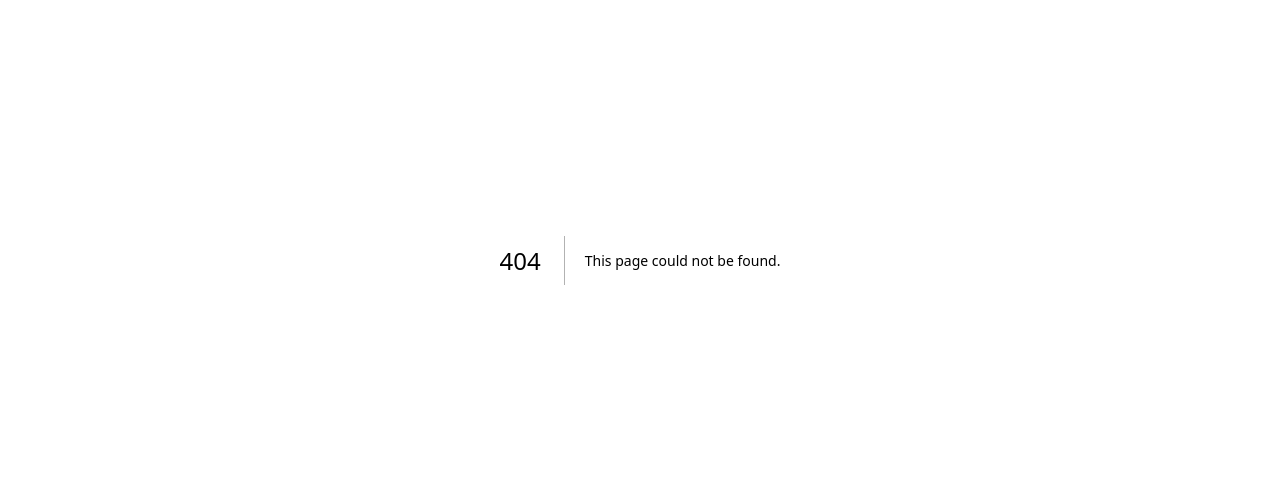
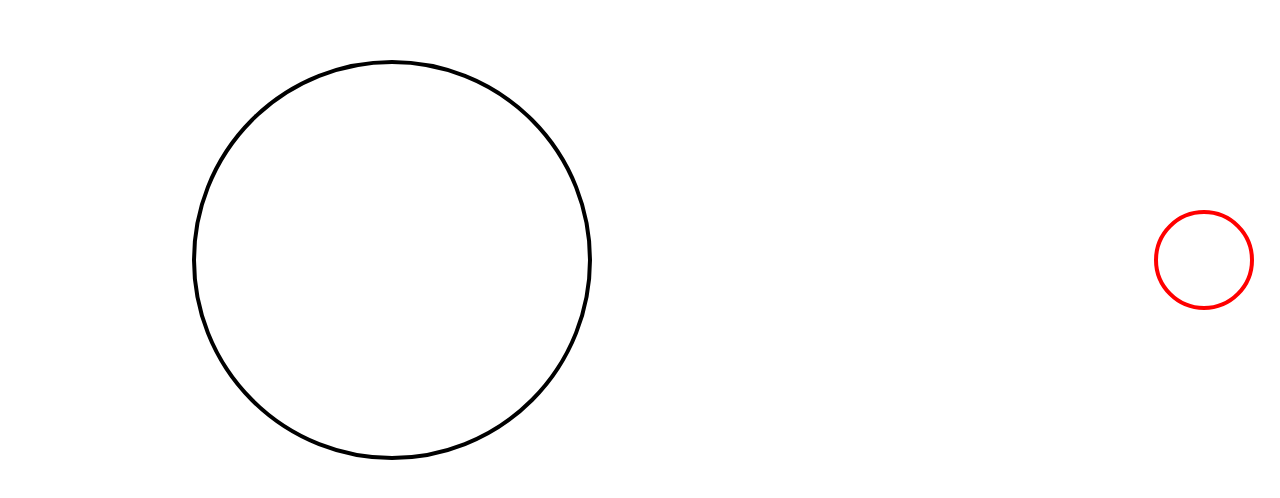
Before and after one commit to LikeLionSCH/Festival, a Next.js app: page /fitCircle in a window 1280 px wide. Before the commit this address had no page. Shown: the part 140-638 px from the top of the page. Built offline with nearby package versions, Linux system fonts and the light colour scheme.

Commit message:
update: 원 맞추기 게임 추가

```diff
--- a/package.json
+++ b/package.json
@@ -14,6 +14,8 @@
     "@emotion/styled": "^11.14.0",
     "@mui/material": "^7.1.0",
     "axios": "^1.9.0",
+    "canvas-confetti": "^1.9.3",
+    "dayjs": "^1.11.13",
     "jotai": "^2.12.3",
     "next": "15.2.4",
     "react": "^19.0.0",
@@ -21,6 +23,7 @@
   },
   "devDependencies": {
     "@eslint/eslintrc": "^3",
+    "@types/canvas-confetti": "^1.9.0",
     "@types/node": "^20",
     "@types/react": "^19",
     "@types/react-dom": "^19",
--- /dev/null
+++ b/src/app/fitCircle/page.tsx
@@ -0,0 +1,154 @@
+"use client"
+
+import { Stack } from "@mui/material"
+import { useState } from "react"
+import styles from "./page.module.css"
+import confetti from "canvas-confetti"
+
+export default function FitCircle() {
+  const [targetSize, setTargetSize] = useState(400)
+  const [circleSize, setCircleSize] = useState(100)
+  const [position, setPosition] = useState("98")
+  const [movingStartTime, setMovingStartTime] = useState<Date | null>(null)
+  const [isMoving, setIsMoving] = useState(false)
+  const [step, setStep] = useState(1)
+
+  function moveCircle() {
+    setPosition("0")
+    setMovingStartTime(new Date())
+    setIsMoving(true)
+  }
+
+  function stopCircle() {
+    if (!movingStartTime) return
+    if (!isMoving) return
+    setIsMoving(false)
+    const movingEndTime = new Date()
+    const movingTime = movingEndTime.getTime() - movingStartTime.getTime()
+    const movingDistance = (movingTime / 10) * -1 + circleSize
+    const newPosition = parseFloat(position) + movingDistance
+
+    setPosition(newPosition.toString())
+
+    const targetCircleCenter = targetSize / 2 + global.window.innerWidth * 0.15
+    const circleCenter =
+      (global.window.innerWidth * newPosition) / 100 - circleSize / 2
+
+    if (
+      targetCircleCenter + targetSize / 2 >= circleCenter + circleSize / 2 &&
+      targetCircleCenter - targetSize / 2 <= circleCenter - circleSize / 2
+    ) {
+      firework()
+      setTimeout(() => {
+        resetCircle()
+        changeStep(step + 1)
+      }, 1000)
+    }
+  }
+
+  function resetCircle() {
+    setTargetSize(400)
+    setCircleSize(100)
+    setPosition("98")
+    setMovingStartTime(null)
+    setIsMoving(false)
+    setStep(1)
+  }
+
+  function changeStep(step: number) {
+    setStep(step)
+    switch (step) {
+      case 1:
+        setTargetSize(400)
+      case 2:
+        setTargetSize(300)
+        break
+      case 3:
+        setTargetSize(200)
+        break
+      case 4:
+        setTargetSize(150)
+        break
+      case 5:
+        setTargetSize(120)
+        break
+      default:
+        break
+    }
+  }
+
+  function touchScreen() {
+    if (isMoving) {
+      stopCircle()
+    } else {
+      moveCircle()
+    }
+  }
+
+  function firework() {
+    const duration = 15 * 100
+    const animationEnd = Date.now() + duration
+    const defaults = { startVelocity: 25, spread: 360, ticks: 50, zIndex: 0 }
+    //  startVelocity: 범위, spread: 방향, ticks: 갯수
+
+    function randomInRange(min: number, max: number) {
+      return Math.random() * (max - min) + min
+    }
+
+    const interval = setInterval(function () {
+      const timeLeft = animationEnd - Date.now()
+
+      if (timeLeft <= 0) {
+        return clearInterval(interval)
+      }
+
+      const particleCount = 50 * (timeLeft / duration)
+      // since particles fall down, start a bit higher than random
+      confetti(
+        Object.assign({}, defaults, {
+          particleCount,
+          origin: { x: randomInRange(0.1, 0.3), y: Math.random() - 0.2 },
+        })
+      )
+      confetti(
+        Object.assign({}, defaults, {
+          particleCount,
+          origin: { x: randomInRange(0.7, 0.9), y: Math.random() - 0.2 },
+        })
+      )
+    }, 250)
+  }
+
+  return (
+    <Stack
+      width="100vw"
+      height="100vh"
+      justifyContent="center"
+      alignItems="center"
+      onTouchStart={touchScreen}
+    >
+      <Stack
+        borderRadius={targetSize / 2 + "px"}
+        border="4px solid black"
+        width={targetSize + "px"}
+        height={targetSize + "px"}
+        position="absolute"
+        left="15vw"
+      />
+      <Stack
+        style={{
+          transition: isMoving ? "left 1s linear" : "none",
+        }}
+        borderRadius={circleSize / 2 + "px"}
+        border="4px solid red"
+        width={circleSize + "px"}
+        height={circleSize + "px"}
+        position="absolute"
+        left={`calc(${position}vw - ${circleSize}px)`}
+      />{" "}
+      {Array.from({ length: 5 }).map((_, index) => (
+        <div key={index} className={styles.firework}></div>
+      ))}
+    </Stack>
+  )
+}
--- a/src/app/page.tsx
+++ b/src/app/page.tsx
@@ -22,7 +22,9 @@ export default function Home() {
           >
             한글 게임
           </Button>
-          <Button variant="outlined">물 채우기</Button>
+          <Button onClick={() => push("/fitCircle")} variant="outlined">
+            원 맞추기
+          </Button>
         </Stack>
       </div>
     </div>
```
Also changed, not shown: src/app/fitCircle/page.module.css (added), 1 other file (tests, documents, lock files or other folders).
